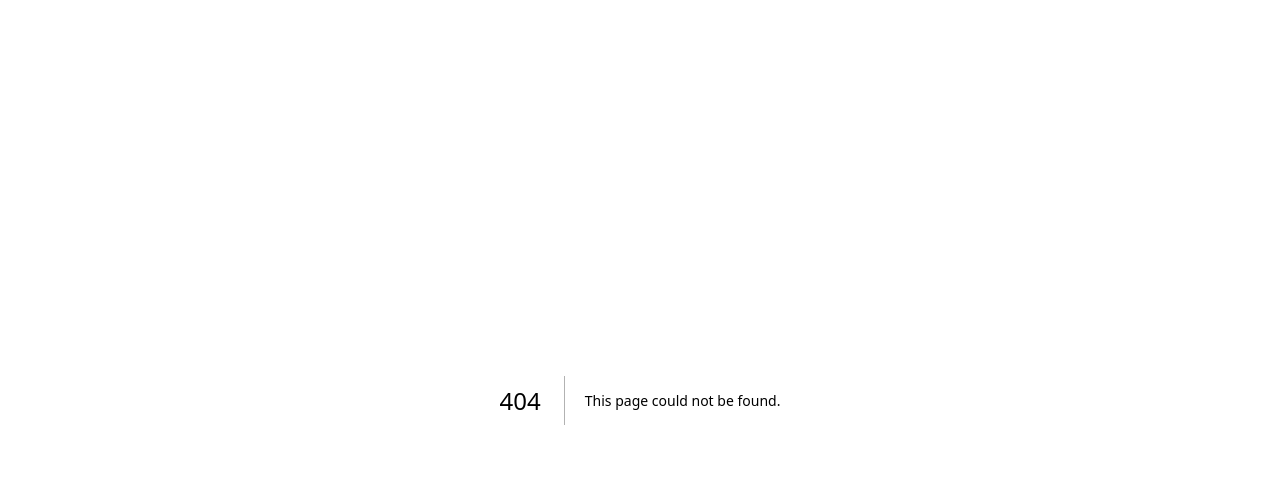
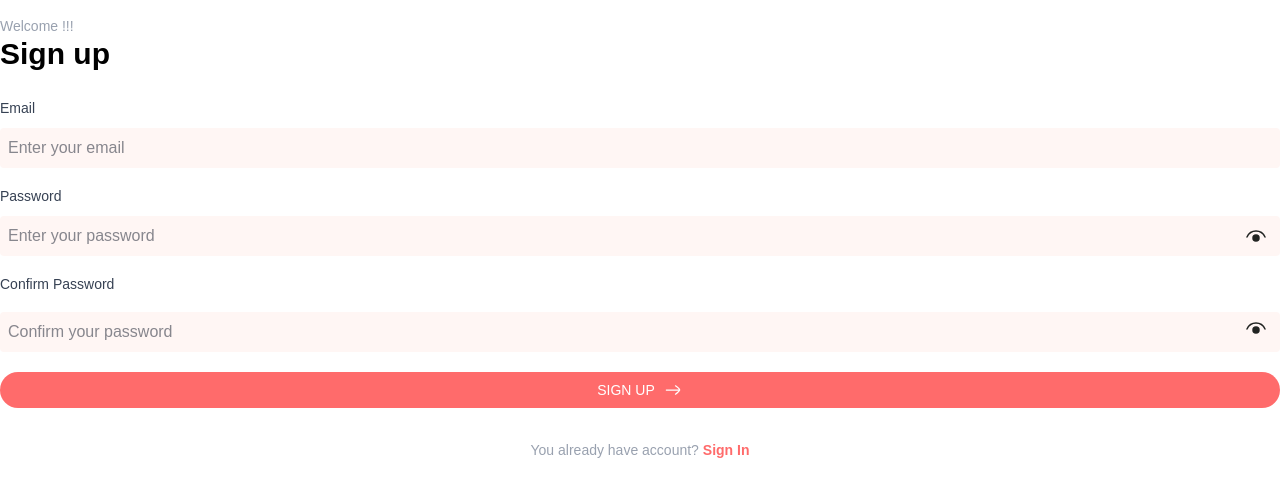
Before and after one commit to ruveydakisla/next-auth, a Next.js app: page /auth/sign-up in a window 1280 px wide. Before the commit this address had no page. Shown: the top 496 px of the page. Built offline with nearby package versions, Linux system fonts and the light colour scheme.

Commit message:
feat: create sign up

```diff
--- /dev/null
+++ b/src/app/auth/sign-up/page.tsx
@@ -0,0 +1,26 @@
+
+import RegisterForm from '@/components/register-form';
+
+export default function Page() {
+    return (
+        <>
+            <div className="mt-4">
+                <p className="text-gray-400 text-sm">Welcome !!!</p>
+                <div className="text-black text-3xl font-bold">Sign up</div>
+            </div>
+            <RegisterForm />
+            <div className="mt-8 text-center">
+                <p className="text-gray-400 text-sm">
+                    You already have account?{' '}
+                    <a
+                        href="/auth/sign-in"
+                        className="text-[#FF6B6B] font-semibold"
+                    >
+                        Sign In
+                    </a>
+                </p>
+            </div>
+
+        </>
+    );
+}
```
